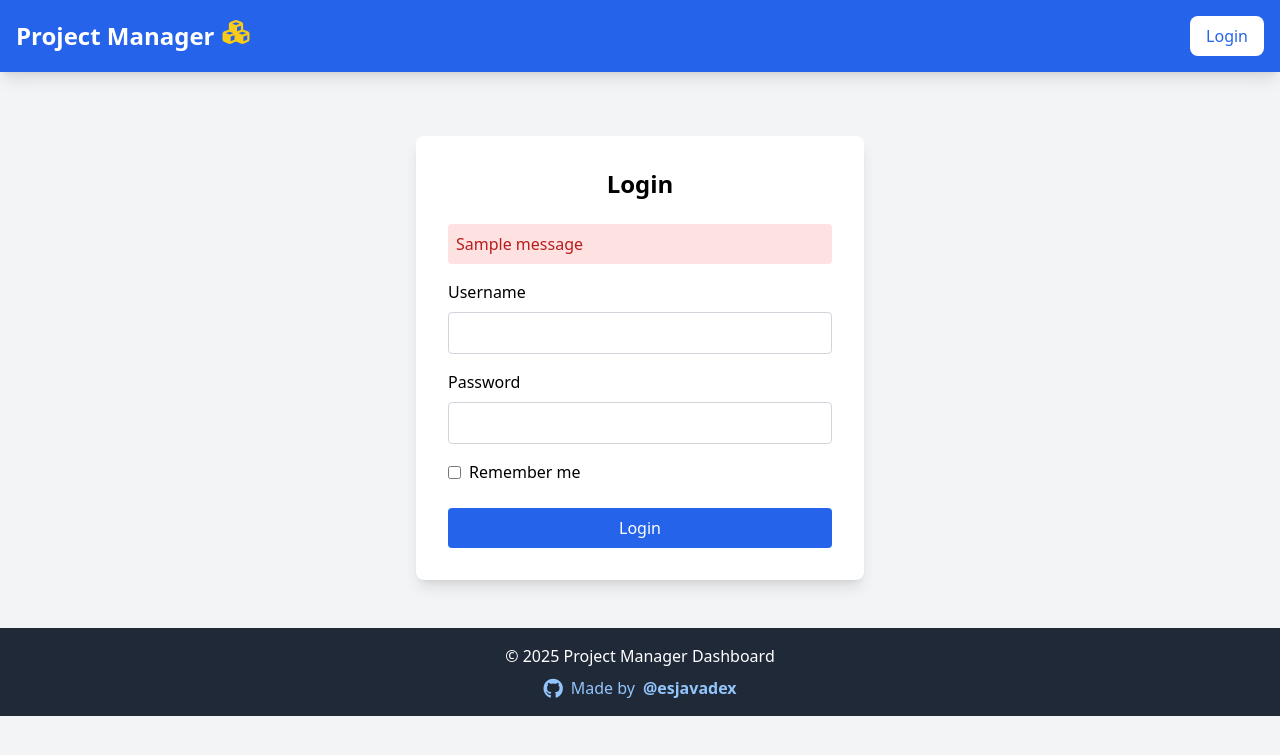
After one commit to ESJavadex/project-manager-dashboard, a Flask app: page /login in a window 1280 px wide. The commit adds this page. Shown: the top 755 px of the page. Run offline with Flask 3, Linux system fonts and the light colour scheme; tables that the repository leaves empty hold one stand-in row (values such as "Sample post"); one stand-in notice (Sample message) is shown; some libraries are stand-ins or nearby versions.

Commit message:
feat: added simple users management

```diff
--- a/app.py
+++ b/app.py
@@ -1,6 +1,8 @@
-from flask import Flask, render_template, request, jsonify
+from flask import Flask, render_template, request, jsonify, redirect, url_for, flash
 from flask_sqlalchemy import SQLAlchemy
-from flask_login import LoginManager, UserMixin
+from flask_login import LoginManager, UserMixin, login_user, logout_user, login_required, current_user
+from functools import wraps
+from datetime import datetime
 import docker
 import os
 from dotenv import load_dotenv
@@ -28,6 +30,26 @@ class User(UserMixin, db.Model):
     id = db.Column(db.Integer, primary_key=True)
     username = db.Column(db.String(20), unique=True, nullable=False)
     password = db.Column(db.String(60), nullable=False)
+    role = db.Column(db.String(20), nullable=False, default='read-only')
+
+class AuditLog(db.Model):
+    id = db.Column(db.Integer, primary_key=True)
+    user_id = db.Column(db.Integer, db.ForeignKey('user.id'), nullable=False)
+    action = db.Column(db.String(100), nullable=False)
+    container_id = db.Column(db.String(64), nullable=True)
+    timestamp = db.Column(db.DateTime, default=datetime.utcnow)
+
+    user = db.relationship('User', backref='audit_logs')
+
+def roles_required(*roles):
+    def decorator(f):
+        @wraps(f)
+        def wrapped_function(*args, **kwargs):
+            if not current_user.is_authenticated or current_user.role not in roles:
+                return jsonify(success=False, error='Forbidden'), 403
+            return f(*args, **kwargs)
+        return wrapped_function
+    return decorator
 
 # Routes
 @app.route('/')
@@ -35,6 +57,8 @@ def home():
     return render_template('index.html')
 
 @app.route('/admin')
+@login_required
+@roles_required('read-only','operator','admin')
 def admin():
     containers = docker_client.containers.list(all=True)
     container_info = []
@@ -71,6 +95,8 @@ def admin():
 
 # Container Info Route
 @app.route('/container/<container_id>/info', methods=['GET'])
+@login_required
+@roles_required('read-only','operator','admin')
 def container_info(container_id):
     try:
         container = docker_client.containers.get(container_id)
@@ -94,11 +120,57 @@ def container_info(container_id):
 
 # Container Logs Route
 @app.route('/container/<container_id>/logs', methods=['GET'])
+@login_required
+@roles_required('read-only','operator','admin')
 def container_logs(container_id):
     try:
         container = docker_client.containers.get(container_id)
         logs = container.logs(tail=100, timestamps=True).decode('utf-8')
         return jsonify(success=True, logs=logs)
+    except Exception as e:
+        return jsonify(success=False, error=str(e)), 400
+
+# Container Stats Route
+@app.route('/container/<container_id>/stats', methods=['GET'])
+@login_required
+@roles_required('read-only','operator','admin')
+def container_stats(container_id):
+    try:
+        container = docker_client.containers.get(container_id)
+        stats = container.stats(stream=False)
+
+        # Calculate CPU percentage
+        cpu_delta = stats['cpu_stats']['cpu_usage']['total_usage'] - \
+                   stats['precpu_stats']['cpu_usage']['total_usage']
+        system_delta = stats['cpu_stats']['system_cpu_usage'] - \
+                      stats['precpu_stats']['system_cpu_usage']
+        cpu_percent = 0.0
+        if system_delta > 0 and cpu_delta > 0:
+            cpu_percent = (cpu_delta / system_delta) * len(stats['cpu_stats']['cpu_usage'].get('percpu_usage', [1])) * 100.0
+
+        # Calculate memory usage
+        mem_usage = stats['memory_stats'].get('usage', 0)
+        mem_limit = stats['memory_stats'].get('limit', 1)
+        mem_percent = (mem_usage / mem_limit) * 100.0 if mem_limit > 0 else 0
+
+        # Network stats
+        rx_bytes = 0
+        tx_bytes = 0
+        if 'networks' in stats:
+            for interface, data in stats['networks'].items():
+                rx_bytes += data.get('rx_bytes', 0)
+                tx_bytes += data.get('tx_bytes', 0)
+
+        result = {
+            'cpu_percent': round(cpu_percent, 2),
+            'mem_usage': mem_usage,
+            'mem_limit': mem_limit,
+            'mem_percent': round(mem_percent, 2),
+            'rx_bytes': rx_bytes,
+            'tx_bytes': tx_bytes
+        }
+
+        return jsonify(success=True, stats=result)
     except Exception as e:
         return jsonify(success=False, error=str(e)), 400
 
@@ -152,75 +224,106 @@ def global_stats():
     except Exception as e:
         return jsonify(success=False, error=str(e)), 400
 
-# Container Stats Route
-@app.route('/container/<container_id>/stats', methods=['GET'])
-def container_stats(container_id):
-    try:
-        container = docker_client.containers.get(container_id)
-        stats = container.stats(stream=False)
-
-        # Calculate CPU percentage
-        cpu_delta = stats['cpu_stats']['cpu_usage']['total_usage'] - \
-                   stats['precpu_stats']['cpu_usage']['total_usage']
-        system_delta = stats['cpu_stats']['system_cpu_usage'] - \
-                      stats['precpu_stats']['system_cpu_usage']
-        cpu_percent = 0.0
-        if system_delta > 0 and cpu_delta > 0:
-            cpu_percent = (cpu_delta / system_delta) * len(stats['cpu_stats']['cpu_usage'].get('percpu_usage', [1])) * 100.0
-
-        # Calculate memory usage
-        mem_usage = stats['memory_stats'].get('usage', 0)
-        mem_limit = stats['memory_stats'].get('limit', 1)
-        mem_percent = (mem_usage / mem_limit) * 100.0 if mem_limit > 0 else 0
-
-        # Network stats
-        rx_bytes = 0
-        tx_bytes = 0
-        if 'networks' in stats:
-            for interface, data in stats['networks'].items():
-                rx_bytes += data.get('rx_bytes', 0)
-                tx_bytes += data.get('tx_bytes', 0)
-
-        result = {
-            'cpu_percent': round(cpu_percent, 2),
-            'mem_usage': mem_usage,
-            'mem_limit': mem_limit,
-            'mem_percent': round(mem_percent, 2),
-            'rx_bytes': rx_bytes,
-            'tx_bytes': tx_bytes
-        }
-
-        return jsonify(success=True, stats=result)
-    except Exception as e:
-        return jsonify(success=False, error=str(e)), 400
-
 # Container Control Routes
 @app.route('/container/<container_id>/start', methods=['POST'])
+@login_required
+@roles_required('operator','admin')
 def start_container(container_id):
     try:
         container = docker_client.containers.get(container_id)
         container.start()
+        log = AuditLog(user_id=current_user.id, action='start', container_id=container_id)
+        db.session.add(log)
+        db.session.commit()
         return {'success': True, 'status': 'running'}
     except Exception as e:
         return {'success': False, 'error': str(e)}, 400
 
 @app.route('/container/<container_id>/stop', methods=['POST'])
+@login_required
+@roles_required('operator','admin')
 def stop_container(container_id):
     try:
         container = docker_client.containers.get(container_id)
         container.stop()
+        log = AuditLog(user_id=current_user.id, action='stop', container_id=container_id)
+        db.session.add(log)
+        db.session.commit()
         return {'success': True, 'status': 'stopped'}
     except Exception as e:
         return {'success': False, 'error': str(e)}, 400
 
 @app.route('/container/<container_id>/restart', methods=['POST'])
+@login_required
+@roles_required('operator','admin')
 def restart_container(container_id):
     try:
         container = docker_client.containers.get(container_id)
         container.restart()
+        log = AuditLog(user_id=current_user.id, action='restart', container_id=container_id)
+        db.session.add(log)
+        db.session.commit()
         return {'success': True, 'status': 'running'}
     except Exception as e:
         return {'success': False, 'error': str(e)}, 400
 
+# Authentication Routes
+@app.route('/login', methods=['GET', 'POST'])
+def login():
+    if current_user.is_authenticated:
+        return redirect(url_for('admin'))
+    if request.method == 'POST':
+        username = request.form.get('username')
+        password = request.form.get('password')
+        remember = request.form.get('remember') == 'on'
+        user = User.query.filter_by(username=username).first()
+        if user and user.password == password:
+            login_user(user, remember=remember)
+            next_page = request.args.get('next')
+            return redirect(next_page) if next_page else redirect(url_for('admin'))
+        flash('Login failed. Check username and password.', 'danger')
+    return render_template('login.html')
+
+@app.route('/logout')
+@login_required
+def logout():
+    logout_user()
+    return redirect(url_for('home'))
+
+@app.route('/create-user')
+def create_user():
+    # Check if the user already exists
+    if User.query.filter_by(username='user').first():
+        return jsonify(success=False, message="User already exists")
+
+    # Create regular user with read-only permissions
+    regular_user = User(username='user', password='1234', role='read-only')
+    db.session.add(regular_user)
+    db.session.commit()
+
+    return jsonify(success=True, message="Regular user created: username='user', password='1234', role='read-only'")
+
+with app.app_context():
+    db.create_all()
+
+    # Create default users if no users exist
+    if not User.query.first():
+        # Admin user with full permissions
+        admin_user = User(username='admin', password='1234admin', role='admin')
+        db.session.add(admin_user)
+
+        # Regular user with read-only permissions
+        regular_user = User(username='user', password='1234', role='read-only')
+        db.session.add(regular_user)
+
+        db.session.commit()
+        print("Default users created:")
+        print("- Admin: username='admin', password='1234admin', role='admin'")
+        print("- User: username='user', password='1234', role='read-only'")
+        print("Role permissions:")
+        print("- admin: Full access to all features")
+        print("- operator: Can view everything and control containers")
+        print("- read-only: Can only view information, no control actions")
+
 if __name__ == '__main__':
     app.run(host='0.0.0.0', port=5000, debug=True)
--- a/templates/base.html
+++ b/templates/base.html
@@ -14,10 +14,23 @@
                 <span>Project Manager</span>
                 <span class="animate-bounce text-yellow-400"><i class="fas fa-cubes"></i></span>
             </a>
-            <div>
+            <div class="flex items-center space-x-2">
+                {% if current_user.is_authenticated %}
+                <div class="mr-4 text-sm">
+                    <span class="font-medium">{{ current_user.username }}</span>
+                    <span class="bg-blue-200 text-blue-800 px-2 py-1 rounded-full text-xs">{{ current_user.role }}</span>
+                </div>
                 <a href="/admin" class="px-4 py-2 bg-white text-blue-600 rounded-lg hover:bg-blue-100 transition">
                     Admin Panel
                 </a>
+                <a href="{{ url_for('logout') }}" class="px-4 py-2 bg-red-500 text-white rounded-lg hover:bg-red-600 transition">
+                    Logout
+                </a>
+                {% else %}
+                <a href="{{ url_for('login') }}" class="px-4 py-2 bg-white text-blue-600 rounded-lg hover:bg-blue-100 transition">
+                    Login
+                </a>
+                {% endif %}
             </div>
         </div>
     </nav>
--- /dev/null
+++ b/templates/login.html
@@ -0,0 +1,26 @@
+{% extends "base.html" %}
+
+{% block content %}
+<div class="max-w-md mx-auto mt-12 bg-white p-8 rounded-lg shadow-lg">
+    <h2 class="text-2xl font-semibold mb-6 text-center">Login</h2>
+    {% with messages = get_flashed_messages(with_categories=true) %}
+      {% if messages %}
+        {% for category, message in messages %}
+          <div class="bg-red-100 text-red-700 p-2 rounded mb-4">{{ message }}</div>
+        {% endfor %}
+      {% endif %}
+    {% endwith %}
+    <form method="POST" action="{{ url_for('login', next=request.args.get('next')) }}">
+        <label class="block mb-2 font-medium" for="username">Username</label>
+        <input class="w-full border border-gray-300 p-2 rounded mb-4" type="text" id="username" name="username" required>
+        <label class="block mb-2 font-medium" for="password">Password</label>
+        <input class="w-full border border-gray-300 p-2 rounded mb-4" type="password" id="password" name="password" required>
+
+        <div class="flex items-center mb-6">
+            <input type="checkbox" id="remember" name="remember" class="mr-2">
+            <label for="remember">Remember me</label>
+        </div>
+        <button class="w-full bg-blue-600 text-white py-2 rounded hover:bg-blue-700 transition" type="submit">Login</button>
+    </form>
+</div>
+{% endblock %}
```
Also changed, not shown: 1 other file.
